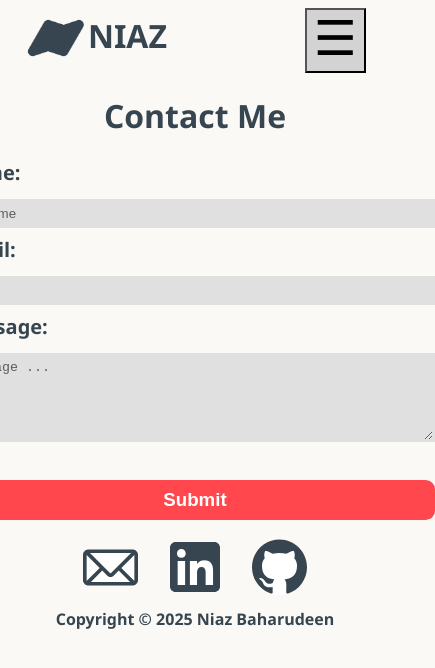
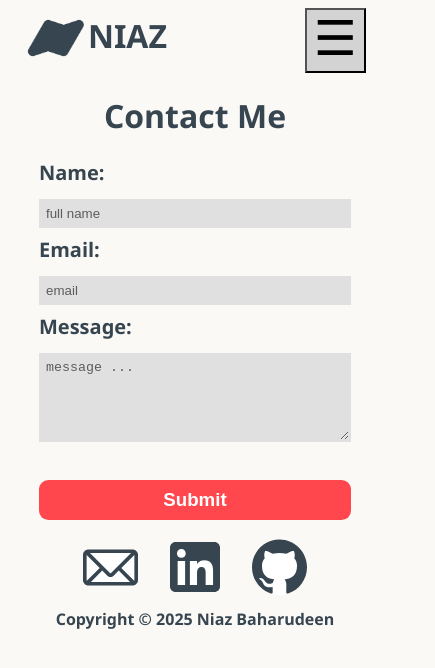
Before and after one commit to tuk05348/website-frontend, an Angular app: page /contact in a window 390 px wide. Shown: the top 668 px of the page, 435 px wide, since content can reach past the window. Built offline with nearby package versions, Linux system fonts and the light colour scheme.

Commit message:
Solved the issue of making the contact form responsive on small screens with large fonts, used vw for form width.

```diff
--- a/src/app/about/about.component.css
+++ b/src/app/about/about.component.css
@@ -1,3 +1,7 @@
+.about {
+    padding: 0px 1em 1em;
+}
+
 .header {
     display: flex;
     justify-content: center;
--- a/src/app/about/about.component.html
+++ b/src/app/about/about.component.html
@@ -1,3 +1,4 @@
+<div class="about">
     <div class="header">
         <span>About Me</span>
     </div>
@@ -27,3 +28,4 @@
         how the math behind computer science worked, to teach them the fundamental techniques behind problem-solving and
         use them to become better software engineers.
     </p>
+</div>
--- a/src/app/contact/contact.component.css
+++ b/src/app/contact/contact.component.css
@@ -2,11 +2,14 @@
     display: flex;
     flex-direction: column;
     align-items: center;
-    width: 30rem;
+    justify-content: center;
+    padding: 0px 1em;
+    width: 80vw;
 }
 
 .contact-form {
     display: flex;
+    flex-grow: 1;
     flex-direction: column;
     font-weight: bold;
     gap: 0.5em;
@@ -60,3 +63,10 @@ input.ng-invalid.ng-touched, textarea.ng-invalid.ng-touched {
   color: #820000;
   font-size: 1em;
 }
+
+@media (min-width: 1024px) {
+    .contact-page {
+        width: 40vw;
+        max-width: 30rem;
+    }
+}
```
Lines whose indentation alone changed are shown as unchanged.
